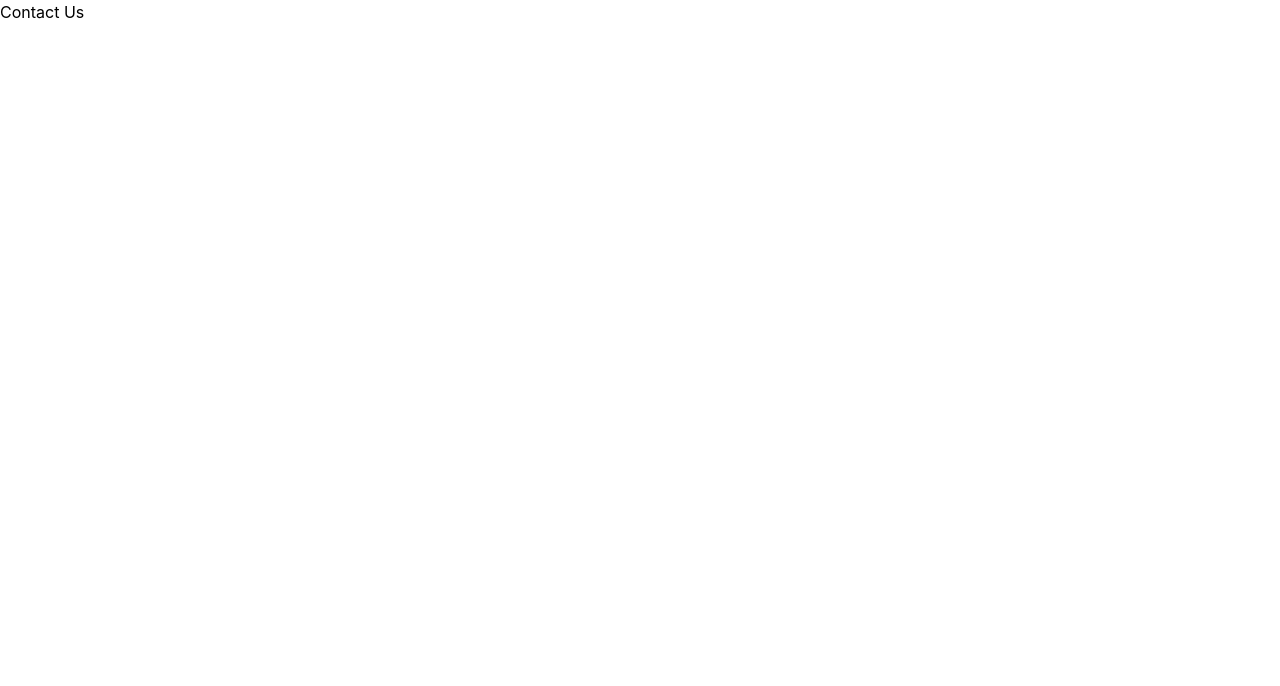
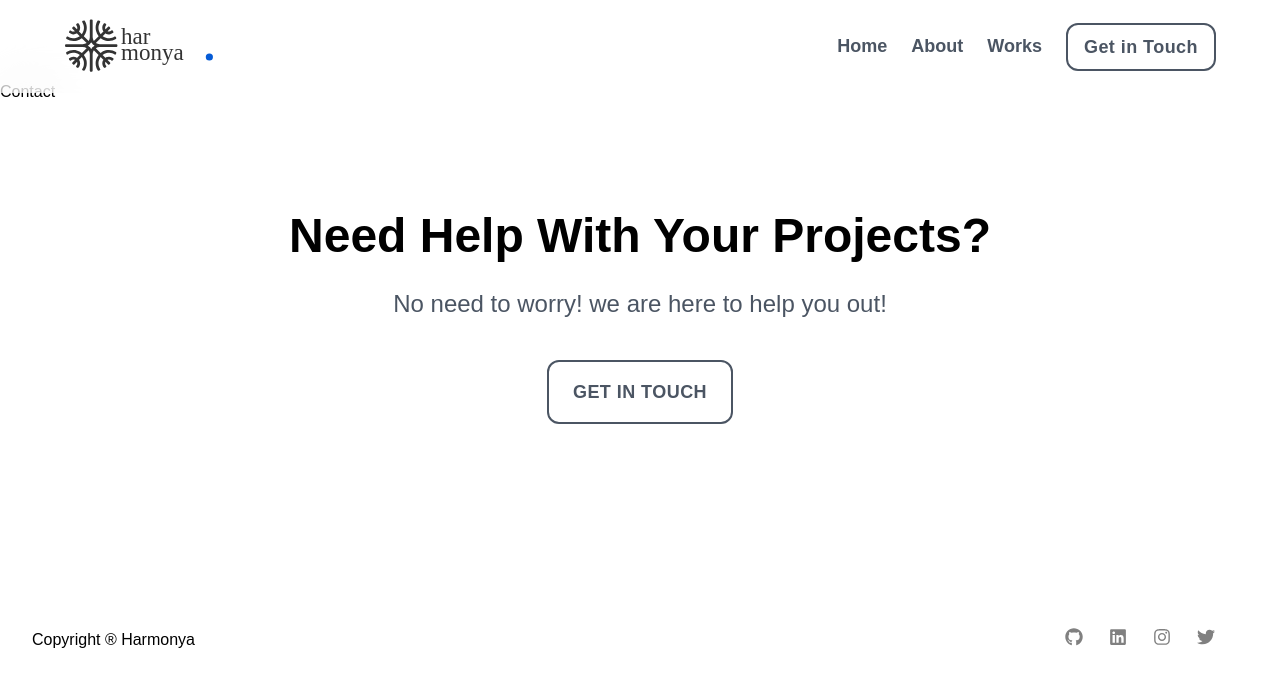
Before and after one commit to harmonyaID/main-website-harmonya, a Next.js app: page /contact in a window 1280 px wide. Shown: the top 686 px of the page. Built offline with nearby package versions, Linux system fonts and the light colour scheme.

Commit message:
building portofolio page

```diff
--- a/components/Hero.js
+++ b/components/Hero.js
@@ -9,7 +9,7 @@ function Hero() {
   return (
     <div className="px-[2rem] mt-10">
       <div className="flex flex-col items-center justify-center text-center h-[70vh] md:h-[100vh]">
-        <h1 className="font-bold text-5xl md:max-w-md lg:text-7xl lg:max-w-2xl xl:text-8xl xl:max-w-4xl">
+        <h1 className="font-bold text-4xl md:max-w-md lg:text-6xl lg:max-w-2xl xl:text-7xl xl:max-w-4xl">
           <span className="text-blue-700">BIG</span> changes starts with small
           steps!
         </h1>
--- a/pages/contact.js
+++ b/pages/contact.js
@@ -1,5 +1,27 @@
+import Head from 'next/head';
+import Footer from '../sections/Footer';
+import Navbar from '../components/Navbar';
+
 function contact() {
-    return <div>Contact Us</div>;
+    return (
+      <div className="overflow-hidden m-auto">
+        <Head>
+          <title>Harmonya | Contact Us</title>
+          <meta name="description" content="Digital Agency" />
+          <link rel="icon" href="/favicon.ico" />
+        </Head>
+
+        <Navbar />
+
+        <main className="mt-[5rem] items-center justify-center z-0">
+         Contact
+        </main>
+
+        <footer className="flex flex-col justify-center">
+          <Footer />
+        </footer>
+      </div>
+    );
   }
 
   export default contact;
--- a/pages/works.js
+++ b/pages/works.js
@@ -1,5 +1,27 @@
+import Head from 'next/head';
+import Footer from '../sections/Footer';
+import Navbar from '../components/Navbar';
+
 function works() {
-  return <div>works</div>;
+  return (
+    <div className="overflow-hidden m-auto">
+      <Head>
+        <title>Harmonya | Our Works</title>
+        <meta name="description" content="Digital Agency" />
+        <link rel="icon" href="/favicon.ico" />
+      </Head>
+
+      <Navbar />
+
+      <main className="mt-[5rem] items-center justify-center z-0">
+        Our Works
+      </main>
+
+      <footer className="flex flex-col justify-center">
+        <Footer />
+      </footer>
+    </div>
+  );
 }
 
 export default works;
--- a/styles/globals.css
+++ b/styles/globals.css
@@ -1,13 +1,14 @@
 @tailwind base;
 @tailwind components;
 @tailwind utilities;
+
+@import url('https://fonts.googleapis.com/css2?family=Poppins:wght@300;400;500;600;700&display=swap');
 
 html,
 body {
   padding: 0;
   margin: 0;
-  font-family: -apple-system, BlinkMacSystemFont, Segoe UI, Roboto, Oxygen,
-    Ubuntu, Cantarell, Fira Sans, Droid Sans, Helvetica Neue, sans-serif;
+  font-family: "Poppins", sans-serif;
 }
 
 a {
```
